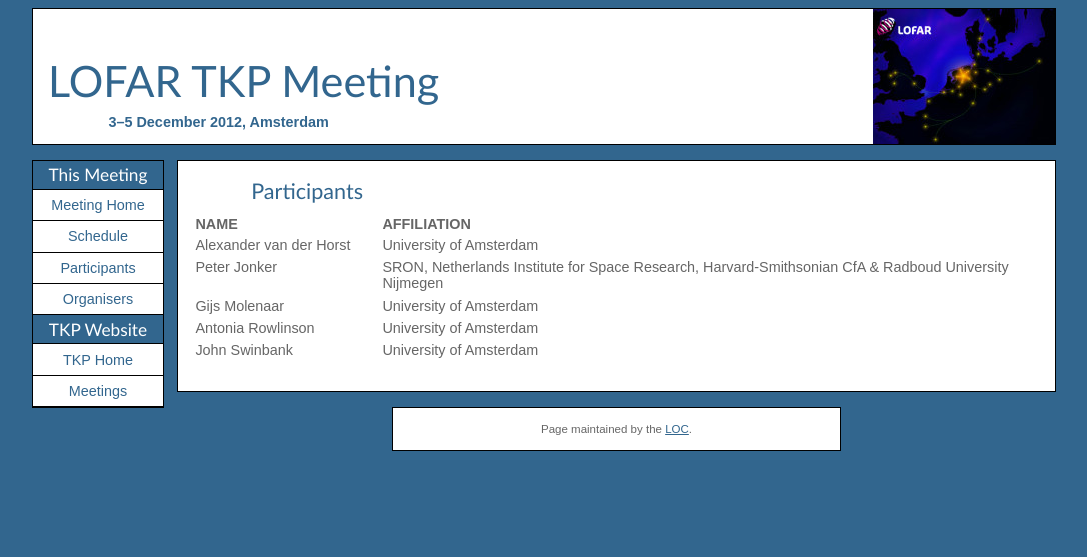
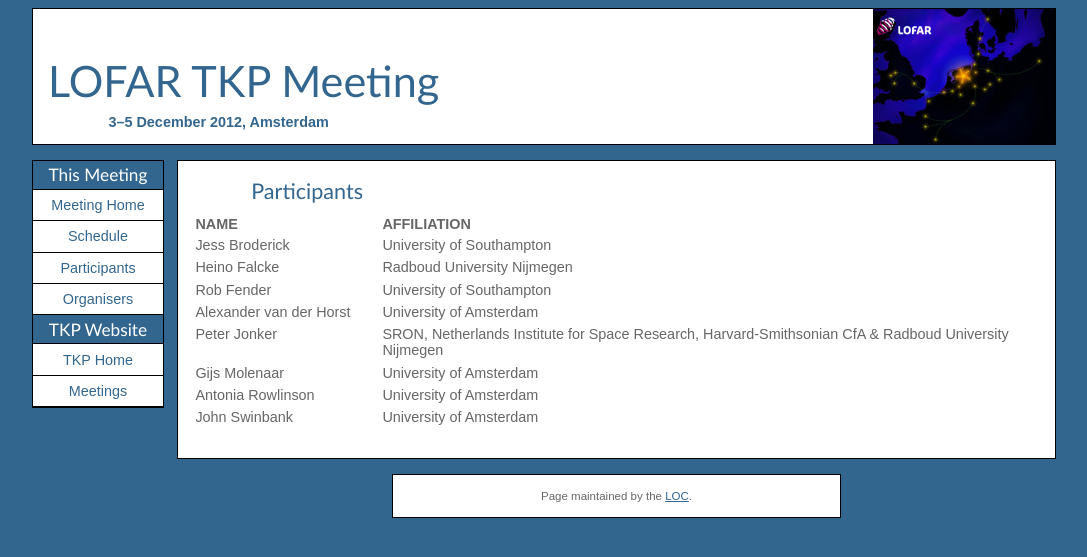
Before and after one commit to transientskp/transientskp.github.com, a Jekyll site: the page built from meetings/2012-12/participants.html, in a window 1280 px wide. Shown: the top 557 px of the page, without its empty margins (96-1183 px from the left). Built offline with Jekyll 4.4.1, drawn with Linux system fonts in a browser that asks for light colours.

Commit message:
Update participant list

```diff
--- a/meetings/2012-12/participants.html
+++ b/meetings/2012-12/participants.html
@@ -14,6 +14,18 @@
       <th>AFFILIATION</th>
     </tr>
   </th>
+  <tr>
+    <td>Jess&nbsp;Broderick</td>
+    <td>University of Southampton</td>
+  </tr>
+  <tr>
+    <td>Heino&nbsp;Falcke</td>
+    <td>Radboud University Nijmegen</td>
+  </tr>
+  <tr>
+    <td>Rob&nbsp;Fender</td>
+    <td>University of Southampton</td>
+  </tr>
   <tr>
     <td>Alexander&nbsp;van&nbsp;der&nbsp;Horst</td>
     <td>University of Amsterdam</td>
```
